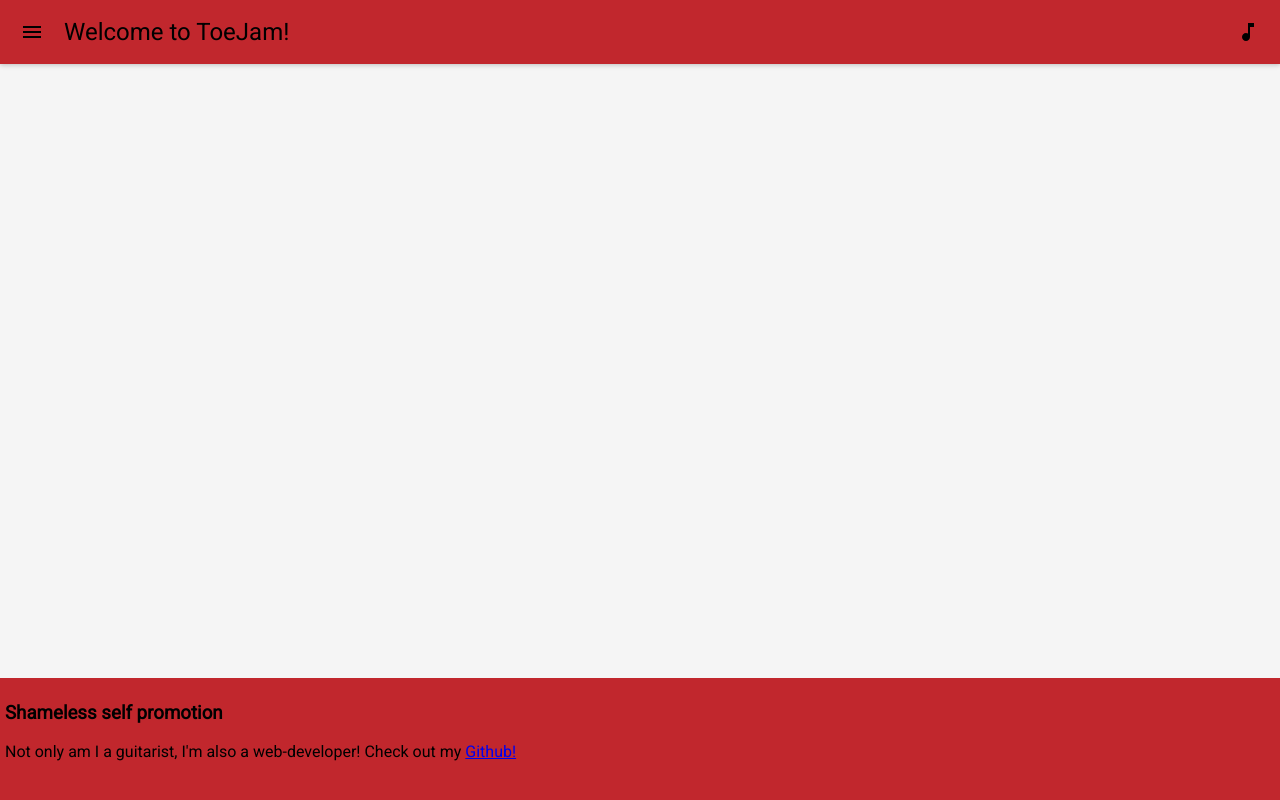
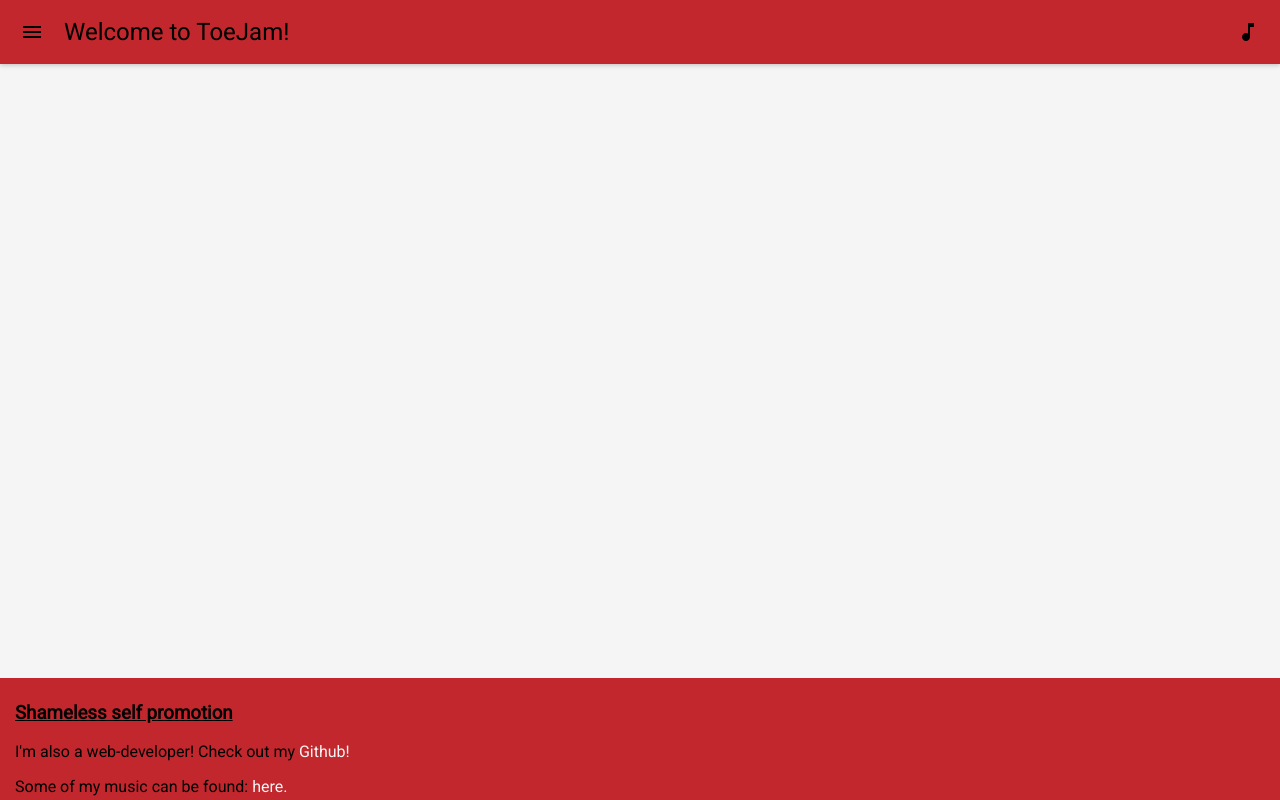
Before and after one commit to robdir/guitar-lessons, a React (Create React App) app: page / in a window 1280 px wide. Built offline with nearby package versions, Linux system fonts and the light colour scheme.

Commit message:
footsies

```diff
--- a/src/components/Footer.js
+++ b/src/components/Footer.js
@@ -8,10 +8,12 @@ class Footer extends PureComponent {
             <div className="footer">
                 <div className="info">
                     <h3> Shameless self promotion </h3>
-                    <p> Not only am I a guitarist,
-                         I'm also a web-developer!
+                    <p>  I'm also a web-developer!
                          Check out my <a href="https://github.com/robdir">
                          Github!</a>
+                    </p>
+                    <p> Some of my music can be found:
+                         <a href="https://soundcloud.com/inuinuband/sets/demo"> here. </a>
                     </p>
                 </div>
             </div>
--- a/src/styles/component-styles/Footer.css
+++ b/src/styles/component-styles/Footer.css
@@ -7,7 +7,15 @@
   position: fixed;
 }
 
-.links {
-    position: absolute;
-    text-align: right;
+.info {
+    padding-left: 10px;
 }
+
+h3 {
+    text-decoration: underline;
+}
+
+a {
+    color: whitesmoke;
+    text-decoration: none;
+}
```
